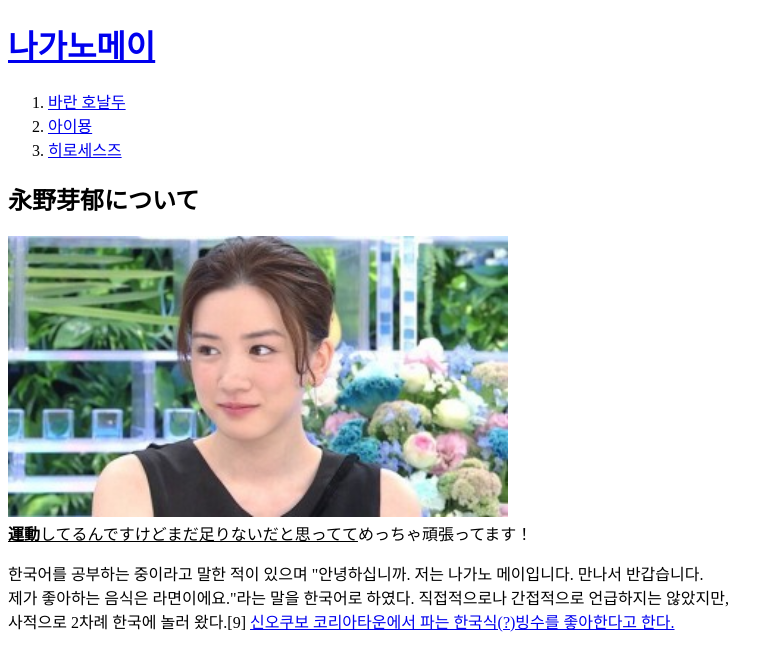
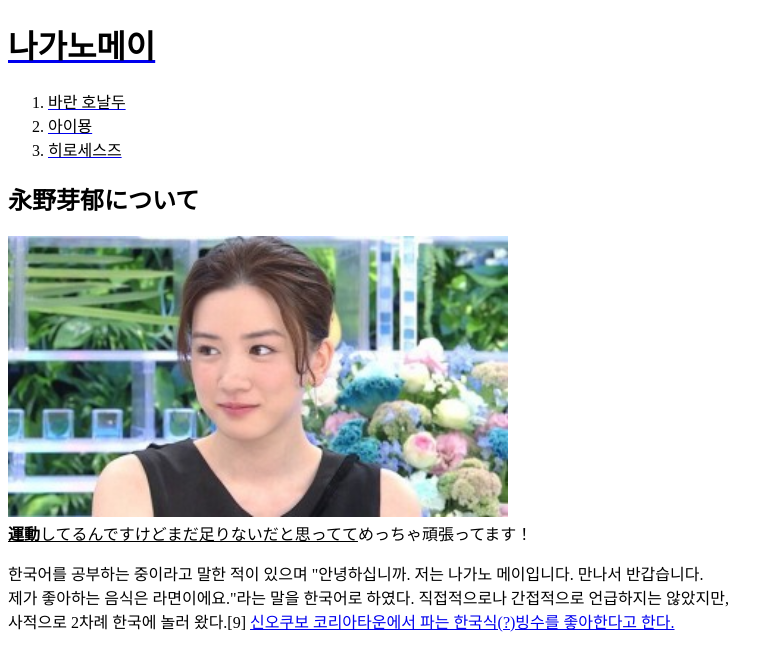
Before and after one commit to chlyyan/-, a plain HTML site: page index.html in a window 1280 px wide. Shown: the whole page, without its empty margins (0-783 px from the left). Drawn offline with Linux system fonts and the light colour scheme; a script that the page names is missing.

Commit message:
Add files via upload

```diff
--- a/index.html
+++ b/index.html
@@ -5,11 +5,11 @@
 <meta charset="utf-8">
 </head>
 <body>
-<h1><a href="index.html">나가노메이</a></h1>
+<h1><a href="index.html"><font color="black">나가노메이</a></h1>
 <ol>
-  <li><a href="2.html">바란 호날두</a></li>
-  <li><a href="3.html">아이묭</a></li>
-  <li><a href="4.html">히로세스즈</a></li>
+  <li><a href="2.html"><font color="black">바란 호날두</a></li>
+  <li><a href="3.html"><font color="black">아이묭</a></li>
+  <li><a href="4.html"><font color="black">히로세스즈</a></li>
 </ol>
 <h2>永野芽郁について</h2>
 <img src="나가노메이.jpg" width="500">
```
Also changed, not shown: 2.html (+17 -2 lines).
